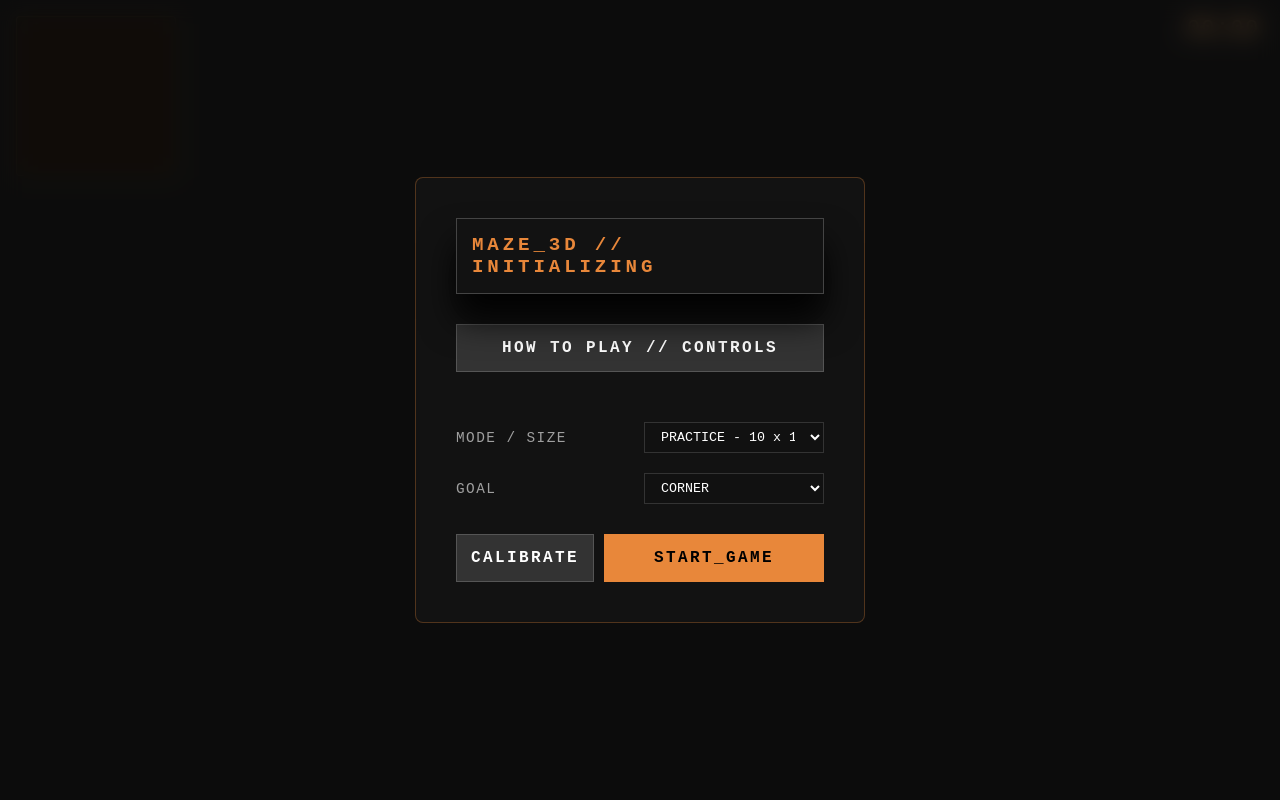
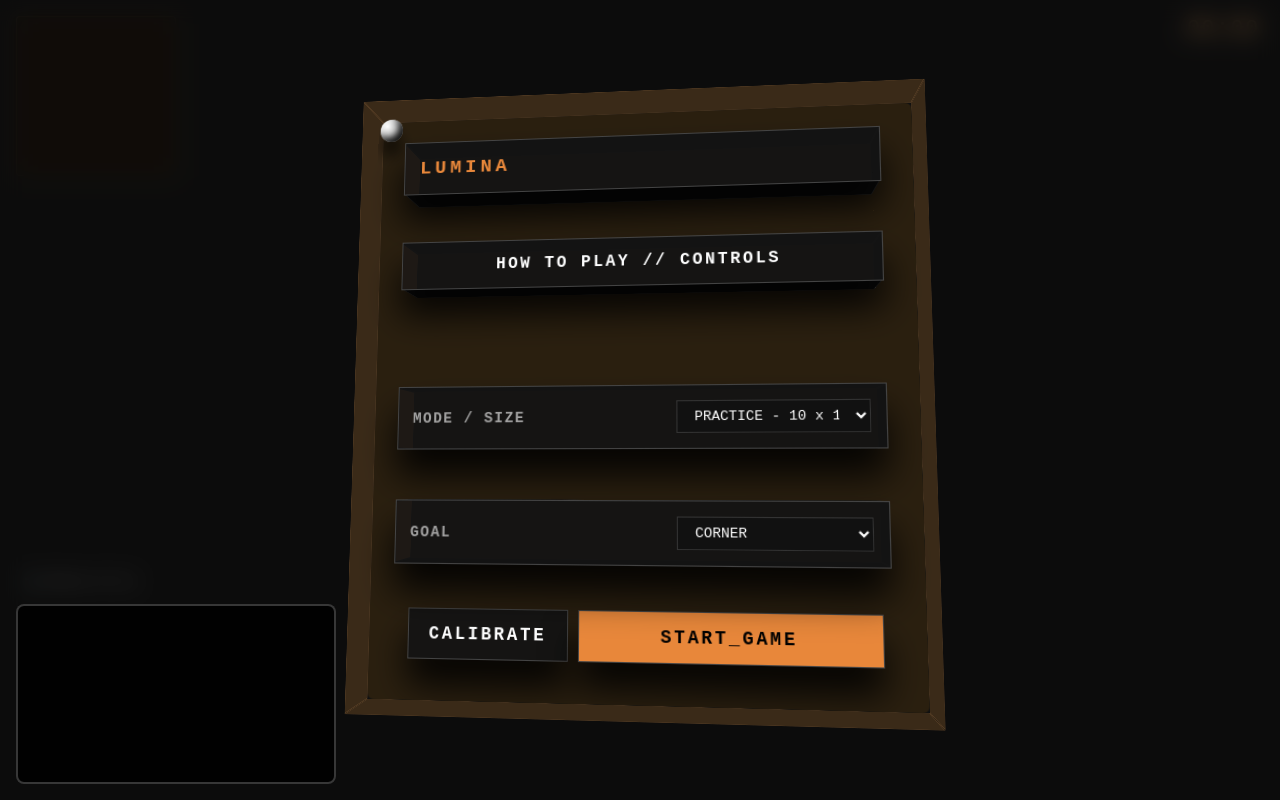
Before and after one commit to josh-destef/Project3-threejs, a website built with Vite: page index.html in a window 1280 px wide. Built offline with nearby package versions, Linux system fonts and the light colour scheme; no server answers; what @mediapipe/tasks-vision would draw is missing.

Commit message:
added 3d functionality to home menu

```diff
--- a/index.html
+++ b/index.html
@@ -11,9 +11,16 @@
   <video id="webcam-preview" autoplay muted playsinline aria-hidden="true"></video>
   <canvas id="webcam-canvas"></canvas>
   <div id="menu">
-    <div class="menu-content">
-      <h1>MAZE_3D // INITIALIZING</h1>
-      <button id="how-to-play-btn" class="secondary-btn" style="margin-bottom: 20px; width: 100%;">HOW TO PLAY // CONTROLS</button>
+    <div class="menu-content" style="width: 550px; position: relative; transform-style: preserve-3d; background: #2a1f0f; border: 2px solid #111;">
+      <div class="menu-wall mw-top"></div>
+      <div class="menu-wall mw-bottom"></div>
+      <div class="menu-wall mw-left"></div>
+      <div class="menu-wall mw-right"></div>
+      <div id="practice-ball-home" style="position: absolute; width: 24px; height: 24px; background: radial-gradient(circle at 30% 30%, #ffffff 0%, #dddddd 20%, #777777 80%, #222222 100%); border-radius: 50%; top: 30px; left: 30px; transform: translate(-50%, -50%) translateZ(12px); box-shadow: inset -4px -4px 6px rgba(0,0,0,0.8), inset 2px 2px 4px rgba(255,255,255,0.9), 0 15px 15px rgba(0,0,0,0.6); z-index: 500;"></div>
+      <div id="marker-left-home" style="position: absolute; width: 20px; height: 20px; background: #00ffff; border-radius: 50%; top: 50%; left: 50%; transform: translate(-50%, -50%); display: none; pointer-events: none; z-index: 1000; box-shadow: 0 0 10px #00ffff;"></div>
+      <div id="marker-right-home" style="position: absolute; width: 20px; height: 20px; background: #00ff99; border-radius: 50%; top: 50%; left: 50%; transform: translate(-50%, -50%); display: none; pointer-events: none; z-index: 1000; box-shadow: 0 0 10px #00ff99;"></div>
+      <h1>LUMINA</h1>
+      <button id="how-to-play-btn" class="secondary-btn" style="margin-bottom: 48px; width: 100%; transform: translateZ(40px); background: rgba(20,20,20,0.95); border: 1px solid #444; box-shadow: 0 25px 35px rgba(0,0,0,0.9);">HOW TO PLAY // CONTROLS</button>
       <div class="menu-options">
         <div class="option">
           <label>MODE / SIZE</label>
--- a/main.js
+++ b/main.js
@@ -378,8 +378,8 @@ let pbY = 30;
 let pbVX = 0;
 let pbVY = 0;
 
-// Dynamically inject 3D sides into the instructions cards to make them solid prisms
-document.querySelectorAll('.instructions-detailed .inst-item, .menu-content h1, #close-instructions-btn').forEach(el => {
+// Dynamically inject 3D sides into the cards and menu items to make them solid prisms
+document.querySelectorAll('.instructions-detailed .inst-item, .menu-content h1, #close-instructions-btn, .menu-options .option, #calibrate-btn, #start-btn, #how-to-play-btn').forEach(el => {
   el.style.transformStyle = 'preserve-3d';
   ['top', 'bottom', 'left', 'right'].forEach(side => {
     const face = document.createElement('div');
@@ -406,20 +406,44 @@ document.getElementById('how-to-play-btn').addEventListener('click', () => {
 document.getElementById('close-instructions-btn').addEventListener('click', () => {
   document.getElementById('instructions-screen').style.display = 'none';
   document.getElementById('menu').style.display = 'flex';
+  // Reset home menu state
+  menuZoom = 1.0;
+  menuRotX = 0;
+  menuRotY = 0;
+  lastMenuZoomDist = null;
+  lastMenuOrbitPos = null;
+  pbX = 30;
+  pbY = 30;
+  pbVX = 0;
+  pbVY = 0;
 });
 
-// Update the instructions screen with 3D tilt logic so users can test Hover Push
+// Generic loop to update 3D menu physics (used for Home and Instructions)
 setInterval(() => {
-  if (!gestureReady) return;
   const instrScreen = document.getElementById('instructions-screen');
-  if (instrScreen.style.display !== 'flex') return;
+  const mainMenu = document.getElementById('menu');
 
-  const hands = gesture.getData();
+  let activeOverlay = null;
+  let ballId = 'practice-ball';
+
+  if (instrScreen.style.display === 'flex') {
+    activeOverlay = instrScreen;
+    ballId = 'practice-ball';
+  } else if (mainMenu.style.display === 'flex' || (mainMenu.style.display === '' && getComputedStyle(mainMenu).display === 'flex')) {
+    activeOverlay = mainMenu;
+    ballId = 'practice-ball-home';
+  }
+
+  if (!activeOverlay) return;
+  if (setWebcamStatus) setWebcamStatus(true); // Keep webcam active in menus
+
+  const hands = gestureReady ? gesture.getData() : [];
   drawHandOverlay(hands, 'hover');
 
-  const menuContent = instrScreen.querySelector('.menu-content');
-  const mLeft = document.getElementById('marker-left');
-  const mRight = document.getElementById('marker-right');
+  const menuContent = activeOverlay.querySelector('.menu-content');
+  const isHome = activeOverlay.id === 'menu';
+  const mLeft = document.getElementById(isHome ? 'marker-left-home' : 'marker-left');
+  const mRight = document.getElementById(isHome ? 'marker-right-home' : 'marker-right');
   if (!menuContent || !mLeft || !mRight) return;
 
   mLeft.style.display = 'none';
@@ -490,12 +514,12 @@ setInterval(() => {
       marker.style.boxShadow = `0 0 15px ${color}`;
 
       const scale = Math.max(0.5, Math.min(2.0, h.size * 4));
-      marker.style.transform = `translate(-50%, -50%) scale(${scale})`;
+      marker.style.transform = `translate(-50%, -50%) translateZ(100px) scale(${scale})`;
     }
   }
 
-  let rx = menuRotX;
-  let ry = menuRotY;
+  let rx = menuRotX + 5; // Default tilt
+  let ry = menuRotY - 5; // Default tilt
 
   if (activePushHands > 0) {
     rx += (totalPushX / activePushHands) * 15;
@@ -532,7 +556,7 @@ setInterval(() => {
   if (ny > mh - r) { ny = mh - r; pbVY *= -0.5; }
 
   // Obstacle Collision
-  const obstacles = Array.from(menuContent.querySelectorAll('.inst-item, h1, #close-instructions-btn'));
+  const obstacles = Array.from(menuContent.querySelectorAll('.inst-item, h1, #close-instructions-btn, .option, #how-to-play-btn, #calibrate-btn, #start-btn'));
   for (const obs of obstacles) {
     let ox = 0;
     let oy = 0;
@@ -582,7 +606,7 @@ setInterval(() => {
   pbX = nx;
   pbY = ny;
 
-  const pball = document.getElementById('practice-ball');
+  const pball = document.getElementById(ballId);
   if (pball) {
     pball.style.left = `${pbX}px`;
     pball.style.top = `${pbY}px`;
--- a/style.css
+++ b/style.css
@@ -56,8 +56,9 @@ canvas { display: block; width: 100vw; height: 100vh; }
 .menu-content {
   background: rgba(20, 20, 20, 0.8);
   padding: 40px; border: 1px solid rgba(232, 135, 58, 0.3);
-  border-radius: 8px; width: 450px;
-  display: flex; flex-direction: column; gap: 30px;
+  border-radius: 8px; width: 550px;
+  display: flex; flex-direction: column; gap: 48px;
+  transform-style: preserve-3d;
 }
 .menu-content h1 {
   font-size: 1.2rem; color: #e8873a;
@@ -88,7 +89,10 @@ canvas { display: block; width: 100vw; height: 100vh; }
 .inst-item h3 { color: #00ff99; font-size: 1.1rem; margin-bottom: 5px; letter-spacing: 0.1em; }
 .inst-item p { color: rgba(255, 255, 255, 0.8); font-size: 0.9rem; line-height: 1.4; margin-bottom: 0; }
 
-.menu-options { display: flex; flex-direction: column; gap: 20px; }
+.menu-options {
+  display: flex; flex-direction: column; gap: 48px;
+  transform-style: preserve-3d;
+}
 .option { display: flex; justify-content: space-between; align-items: center; }
 .option label { font-size: 0.9rem; color: rgba(255, 255, 255, 0.6); letter-spacing: 0.1em; }
 .option select {
@@ -96,12 +100,34 @@ canvas { display: block; width: 100vw; height: 100vh; }
   padding: 6px 12px; font-family: monospace; outline: none;
   cursor: pointer; width: 180px;
 }
+/* --- 3D Prism Base Class (applied via selectors) --- */
+#start-btn, #calib-confirm-btn, #close-instructions-btn, #calibrate-btn, .option, .inst-item, .menu-content h1 {
+  border: 1px solid #444; border-radius: 0px;
+  transform: translateZ(40px);
+  box-shadow: 0 25px 35px rgba(0,0,0,0.9);
+  transform-style: preserve-3d;
+}
+
 #start-btn, #calib-confirm-btn, #close-instructions-btn {
   background: #e8873a; color: #000;
-  border: none; padding: 14px; font-family: monospace;
-  font-weight: bold; font-size: 1rem; cursor: pointer;
+  padding: 14px; font-family: monospace; font-weight: bold;
+  font-size: 1.1rem; cursor: pointer;
   letter-spacing: 0.15em; transition: 0.2s;
 }
+
+#calibrate-btn, .option, .inst-item {
+  background: rgba(20, 20, 20, 0.95); color: #fff;
+  padding: 14px; font-family: monospace; font-weight: bold;
+  font-size: 1.1rem; cursor: pointer;
+  letter-spacing: 0.15em; transition: 0.2s;
+}
+
+.option select {
+  background: #111; color: #fff; border: 1px solid #333;
+  padding: 6px 12px; font-family: monospace; outline: none;
+  cursor: pointer; width: 180px;
+}
+
 #close-instructions-btn {
   position: relative;
   transform: translateZ(40px);
```
